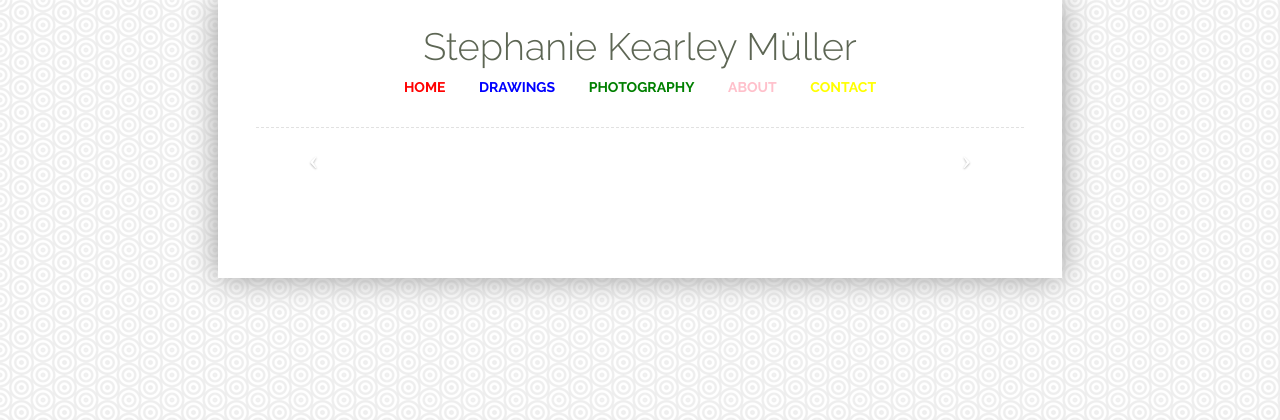
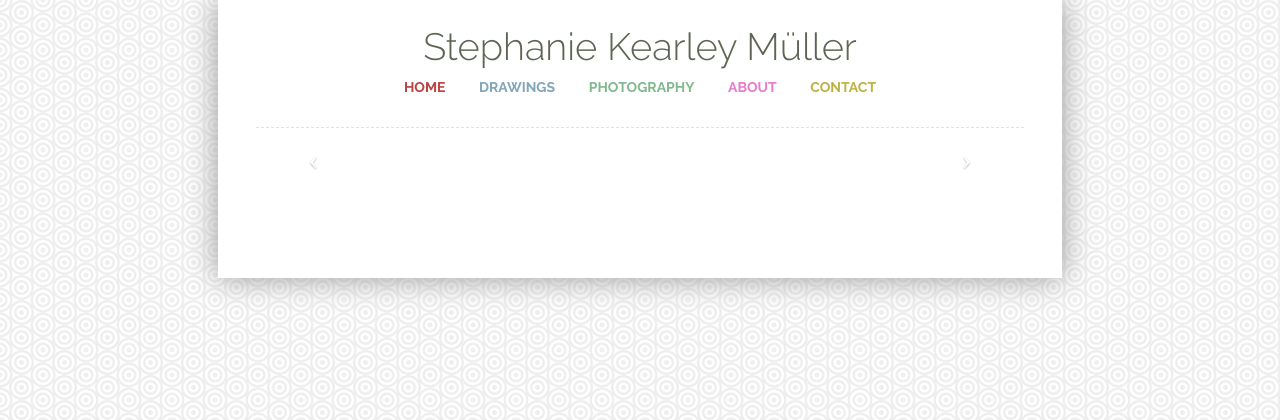
Before and after one commit to peterbe/django-stephanie, a Django app: page / in a window 1280 px wide. Shown: the top 420 px of the page. Run offline with Django 3.2, Linux system fonts and the light colour scheme; data that the repository does not hold is empty; parts of the project's set-up code (start-up, migrations or seed data) failed here and were passed over; some libraries are stand-ins or nearby versions.

Commit message:
changed colour of nav

```diff
--- a/stephanie/main/static/main/css/main.css
+++ b/stephanie/main/static/main/css/main.css
@@ -79,21 +79,21 @@ body {
 }
 
 .header li a.red {
-  color: red;
+  color: #bc4242;
 }
 
 .header li a.yellow {
-  color: yellow;
+  color: #bcb242;
 }
 
 .header li a.blue {
-  color: blue;
+  color: #81a5b9;
 }
 
 .header li a.green {
-  color: green;
+  color: #81b98e;
 }
 
 .header li a.pink {
-  color: pink;
+  color: #e67bce;
 }
```
